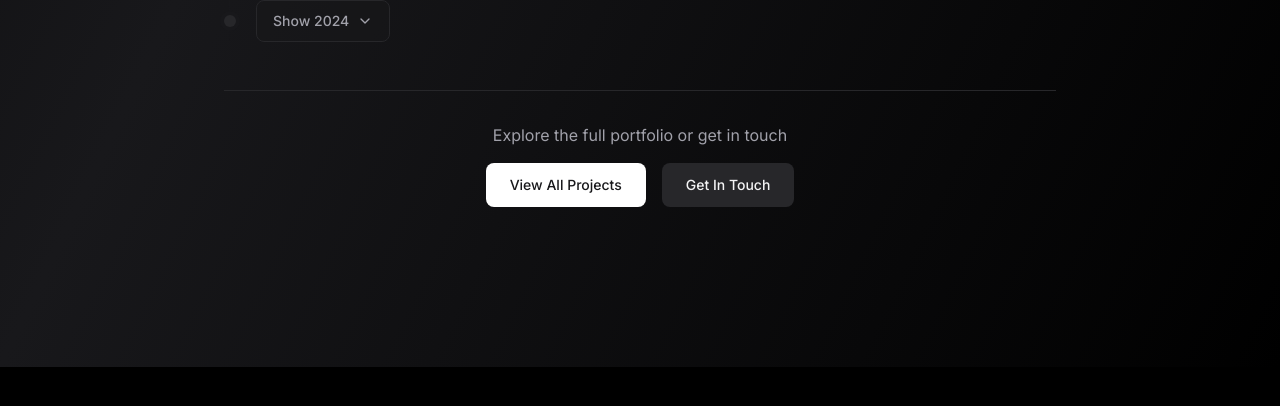
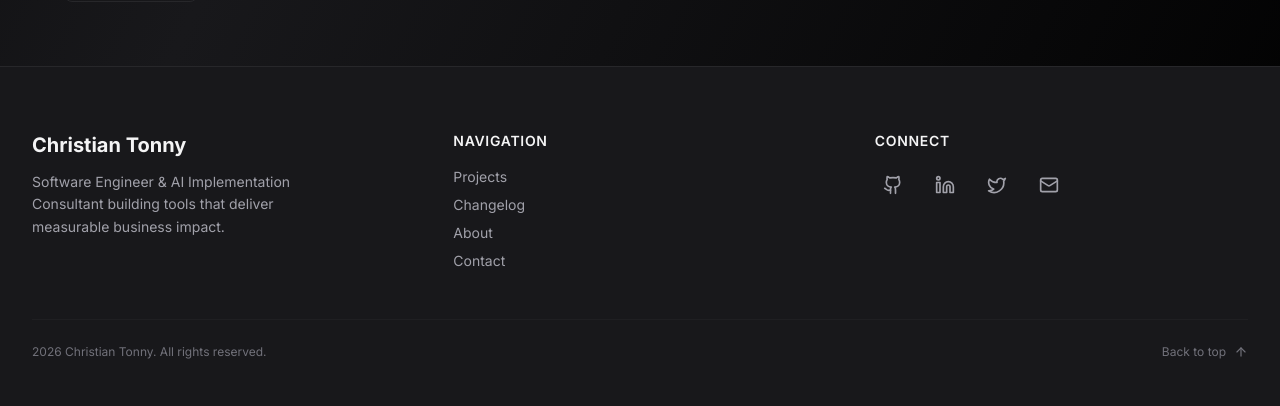
Before and after one commit to irachrist1/portfolio, a Next.js app: page /changelog in a window 1280 px wide. Shown: the part 2292-2698 px from the top of the page. Before the commit the page ends 2659 px from the top, so only its background shows below. Built offline with nearby package versions, Linux system fonts and the light colour scheme; no server answers; what tailwindcss-debug-screens would draw is missing.

Commit message:
Refactor: Standardize page widths to max-w-7xl and remove centering for left-aligned layout across all subpages

```diff
--- a/app/changelog/page.tsx
+++ b/app/changelog/page.tsx
@@ -1,4 +1,5 @@
 import { Navigation } from "../components/nav";
+import { Footer } from "../components/footer";
 import { CurrentWork } from "../components/changelog/CurrentWork";
 import { Timeline } from "../components/changelog/Timeline";
 import { currentWork, timelineEntries } from "../data/changelog";
@@ -11,12 +12,12 @@ export const metadata = {
 
 export default function ChangelogPage() {
   return (
-    <div className="relative pb-16 min-h-screen bg-gradient-to-tl from-zinc-900/0 via-zinc-900 to-zinc-900/0">
+    <div className="relative min-h-screen bg-gradient-to-tl from-zinc-900/0 via-zinc-900 to-zinc-900/0 flex flex-col">
       <Navigation />
 
-      <div className="px-6 pt-20 mx-auto space-y-12 max-w-4xl lg:px-8 md:pt-24 lg:pt-32 pb-24">
+      <div className="px-6 pt-20 mx-auto space-y-12 max-w-7xl lg:px-8 md:pt-24 lg:pt-32 pb-16 flex-grow">
         {/* Header */}
-        <header className="space-y-4">
+        <header className="space-y-4 max-w-4xl">
           <h1 className="text-3xl font-bold tracking-tight text-zinc-100 sm:text-4xl">
             Changelog
           </h1>
@@ -45,29 +46,9 @@ export default function ChangelogPage() {
           <Timeline entries={timelineEntries} />
         </section>
 
-        {/* Footer CTA */}
-        <div className="mt-16 pt-8 border-t border-zinc-800">
-          <div className="text-center space-y-4">
-            <p className="text-zinc-400">
-              Explore the full portfolio or get in touch
-            </p>
-            <div className="flex gap-4 justify-center flex-wrap">
-              <a
-                href="/projects"
-                className="px-6 py-3 text-sm font-medium text-zinc-900 bg-white rounded-lg hover:bg-zinc-200 transition-colors duration-200"
-              >
-                View All Projects
-              </a>
-              <a
-                href="/contact"
-                className="px-6 py-3 text-sm font-medium text-zinc-100 bg-zinc-800 rounded-lg hover:bg-zinc-700 transition-colors duration-200"
-              >
-                Get In Touch
-              </a>
-            </div>
-          </div>
-        </div>
       </div>
+
+      <Footer />
     </div>
   );
 }
--- /dev/null
+++ b/app/components/footer.tsx
@@ -0,0 +1,101 @@
+"use client";
+import Link from "next/link";
+import React from "react";
+import { Github, Linkedin, Mail, ArrowUp, Twitter } from "lucide-react";
+
+const quickLinks = [
+	{ href: "/projects", label: "Projects" },
+	{ href: "/changelog", label: "Changelog" },
+	{ href: "/about", label: "About" },
+	{ href: "/contact", label: "Contact" },
+];
+
+const socialLinks = [
+	{ href: "https://github.com/irachrist1", label: "GitHub", icon: Github },
+	{ href: "https://linkedin.com/in/irachrist1", label: "LinkedIn", icon: Linkedin },
+	{ href: "https://x.com/irachrist01", label: "X", icon: Twitter },
+	{ href: "mailto:ctonny111@gmail.com", label: "Email", icon: Mail },
+];
+
+export const Footer: React.FC = () => {
+	const scrollToTop = () => {
+		window.scrollTo({ top: 0, behavior: "smooth" });
+	};
+
+	return (
+		<footer className="border-t border-zinc-800 bg-zinc-900">
+			<div className="px-6 py-12 md:py-16 mx-auto max-w-7xl lg:px-8">
+				{/* Main Footer Content */}
+				<div className="grid grid-cols-1 gap-8 md:grid-cols-3 md:gap-12">
+					{/* Brand / Description */}
+					<div className="md:col-span-1">
+						<Link href="/" className="text-xl font-bold text-zinc-100 hover:text-white transition-colors">
+							Christian Tonny
+						</Link>
+						<p className="mt-3 text-sm text-zinc-400 leading-relaxed max-w-xs">
+							Software Engineer & AI Implementation Consultant building tools that deliver measurable business impact.
+						</p>
+					</div>
+
+					{/* Quick Links */}
+					<div className="md:col-span-1">
+						<h3 className="text-sm font-semibold text-zinc-100 uppercase tracking-wider mb-4">
+							Navigation
+						</h3>
+						<nav className="flex flex-col gap-2">
+							{quickLinks.map((link) => (
+								<Link
+									key={link.href}
+									href={link.href}
+									className="text-sm text-zinc-400 hover:text-zinc-100 transition-colors w-fit"
+								>
+									{link.label}
+								</Link>
+							))}
+						</nav>
+					</div>
+
+					{/* Social Links */}
+					<div className="md:col-span-1">
+						<h3 className="text-sm font-semibold text-zinc-100 uppercase tracking-wider mb-4">
+							Connect
+						</h3>
+						<div className="flex gap-4">
+							{socialLinks.map((link) => {
+								const Icon = link.icon;
+								return (
+									<a
+										key={link.href}
+										href={link.href}
+										target="_blank"
+										rel="noopener noreferrer"
+										className="p-2 text-zinc-400 hover:text-zinc-100 hover:bg-zinc-800/50 rounded-lg transition-colors"
+										aria-label={link.label}
+									>
+										<Icon className="w-5 h-5" />
+									</a>
+								);
+							})}
+						</div>
+					</div>
+				</div>
+
+				{/* Bottom Bar */}
+				<div className="mt-12 pt-6 border-t border-zinc-800/50 flex flex-col sm:flex-row items-center justify-between gap-4">
+					<p className="text-xs text-zinc-500">
+						{new Date().getFullYear()} Christian Tonny. All rights reserved.
+					</p>
+
+					{/* Back to Top */}
+					<button
+						onClick={scrollToTop}
+						className="flex items-center gap-2 text-xs text-zinc-500 hover:text-zinc-300 transition-colors group"
+					>
+						<span>Back to top</span>
+						<ArrowUp className="w-3.5 h-3.5 group-hover:-translate-y-0.5 transition-transform" />
+					</button>
+				</div>
+			</div>
+		</footer>
+	);
+};
--- /dev/null
+++ b/app/components/mobile-menu.tsx
@@ -0,0 +1,99 @@
+"use client";
+import { Menu, X } from "lucide-react";
+import Link from "next/link";
+import React, { useState } from "react";
+import { motion, AnimatePresence } from "framer-motion";
+
+const navLinks = [
+	{ href: "/projects", label: "Projects" },
+	{ href: "/changelog", label: "Changelog" },
+	{ href: "/about", label: "About" },
+	{ href: "/skills", label: "Skills" },
+	{ href: "/writing", label: "Writing" },
+	{ href: "/contact", label: "Contact" },
+];
+
+export const MobileMenu: React.FC = () => {
+	const [isOpen, setIsOpen] = useState(false);
+
+	return (
+		<div className="md:hidden fixed top-6 right-6 z-50">
+			<button
+				className="p-2 text-zinc-400 hover:text-zinc-100 transition-colors w-10 h-10 flex items-center justify-center bg-zinc-900/50 backdrop-blur-sm rounded-lg border border-zinc-800"
+				onClick={() => setIsOpen(!isOpen)}
+				aria-label="Toggle menu"
+			>
+				<AnimatePresence mode="wait" initial={false}>
+					{isOpen ? (
+						<motion.div
+							key="close"
+							initial={{ opacity: 0, rotate: -90 }}
+							animate={{ opacity: 1, rotate: 0 }}
+							exit={{ opacity: 0, rotate: 90 }}
+							transition={{ duration: 0.2 }}
+						>
+							<X className="w-6 h-6" />
+						</motion.div>
+					) : (
+						<motion.div
+							key="menu"
+							initial={{ opacity: 0, rotate: 90 }}
+							animate={{ opacity: 1, rotate: 0 }}
+							exit={{ opacity: 0, rotate: -90 }}
+							transition={{ duration: 0.2 }}
+						>
+							<Menu className="w-6 h-6" />
+						</motion.div>
+					)}
+				</AnimatePresence>
+			</button>
+
+			{/* Mobile Dropdown Menu */}
+			<AnimatePresence>
+				{isOpen && (
+					<>
+						{/* Backdrop to close menu */}
+						<motion.div
+							initial={{ opacity: 0 }}
+							animate={{ opacity: 1 }}
+							exit={{ opacity: 0 }}
+							className="fixed inset-0 z-40 bg-black/20"
+							onClick={() => setIsOpen(false)}
+						/>
+						<motion.div
+							initial={{ opacity: 0, scale: 0.95, y: -10 }}
+							animate={{ opacity: 1, scale: 1, y: 0 }}
+							exit={{ opacity: 0, scale: 0.95, y: -10 }}
+							transition={{ duration: 0.2, ease: [0.4, 0, 0.2, 1] }}
+							className="absolute right-0 top-full mt-2 w-48 z-50 rounded-xl border border-zinc-700/50 shadow-2xl overflow-hidden"
+							style={{
+								backgroundColor: 'rgba(24, 24, 27, 0.85)',
+								backdropFilter: 'blur(24px) saturate(180%)',
+								WebkitBackdropFilter: 'blur(24px) saturate(180%)'
+							}}
+						>
+							<nav className="flex flex-col py-2">
+								{navLinks.map((link, index) => (
+									<motion.div
+										key={link.href}
+										initial={{ opacity: 0, x: -10 }}
+										animate={{ opacity: 1, x: 0 }}
+										transition={{ delay: index * 0.03, duration: 0.2 }}
+									>
+										<Link
+											href={link.href}
+											onClick={() => setIsOpen(false)}
+											className="block px-4 py-2.5 text-sm font-medium text-zinc-300 hover:text-zinc-100 hover:bg-zinc-700/50 transition-colors"
+										>
+											{link.label}
+										</Link>
+									</motion.div>
+								))}
+							</nav>
+						</motion.div>
+					</>
+				)}
+			</AnimatePresence>
+		</div>
+	);
+};
--- a/app/components/nav.tsx
+++ b/app/components/nav.tsx
@@ -3,6 +3,15 @@ import { ArrowLeft, Menu, X } from "lucide-react";
 import Link from "next/link";
 import React, { useEffect, useRef, useState } from "react";
 import { motion, AnimatePresence } from "framer-motion";
+
+const navLinks = [
+	{ href: "/projects", label: "Projects" },
+	{ href: "/changelog", label: "Changelog" },
+	{ href: "/about", label: "About" },
+	{ href: "/skills", label: "Skills" },
+	{ href: "/writing", label: "Writing" },
+	{ href: "/contact", label: "Contact" },
+];
 
 export const Navigation: React.FC = () => {
 	const ref = useRef<HTMLElement>(null);
@@ -18,15 +27,6 @@ export const Navigation: React.FC = () => {
 		observer.observe(ref.current);
 		return () => observer.disconnect();
 	}, []);
-
-	const navLinks = [
-		{ href: "/projects", label: "Projects" },
-		{ href: "/changelog", label: "Changelog" },
-		{ href: "/about", label: "About" },
-		{ href: "/skills", label: "Skills" },
-		{ href: "/writing", label: "Writing" },
-		{ href: "/contact", label: "Contact" },
-	];
 
 	return (
 		<header ref={ref}>
@@ -99,7 +99,7 @@ export const Navigation: React.FC = () => {
 										initial={{ opacity: 0 }}
 										animate={{ opacity: 1 }}
 										exit={{ opacity: 0 }}
-										className="fixed inset-0 z-40"
+										className="fixed inset-0 z-40 bg-black/20"
 										onClick={() => setIsOpen(false)}
 									/>
 									<motion.div
@@ -107,8 +107,12 @@ export const Navigation: React.FC = () => {
 										animate={{ opacity: 1, scale: 1, y: 0 }}
 										exit={{ opacity: 0, scale: 0.95, y: -10 }}
 										transition={{ duration: 0.2, ease: [0.4, 0, 0.2, 1] }}
-										className="absolute right-0 top-full mt-2 w-48 z-50 rounded-xl border border-zinc-700/50 bg-zinc-900/90 shadow-2xl overflow-hidden"
-										style={{ backdropFilter: 'blur(80px) saturate(180%)' }}
+										className="absolute right-0 top-full mt-2 w-48 z-50 rounded-xl border border-zinc-700/50 shadow-2xl overflow-hidden"
+										style={{
+											backgroundColor: 'rgba(24, 24, 27, 0.85)',
+											backdropFilter: 'blur(24px) saturate(180%)',
+											WebkitBackdropFilter: 'blur(24px) saturate(180%)'
+										}}
 									>
 										<nav className="flex flex-col py-2">
 											{navLinks.map((link, index) => (
@@ -121,7 +125,7 @@ export const Navigation: React.FC = () => {
 													<Link
 														href={link.href}
 														onClick={() => setIsOpen(false)}
-														className="block px-4 py-2.5 text-sm font-medium text-zinc-400 hover:text-zinc-100 hover:bg-zinc-800/50 transition-colors"
+														className="block px-4 py-2.5 text-sm font-medium text-zinc-300 hover:text-zinc-100 hover:bg-zinc-700/50 transition-colors"
 													>
 														{link.label}
 													</Link>
--- a/app/projects/[slug]/page.tsx
+++ b/app/projects/[slug]/page.tsx
@@ -2,6 +2,7 @@ import { notFound } from "next/navigation";
 import { projects } from "@/app/data/projects";
 import { Header } from "./header";
 import { Markdown } from "@/app/components/markdown";
+import { Footer } from "@/app/components/footer";
 
 export const dynamic = "force-static";
 
@@ -24,11 +25,12 @@ export default async function PostPage({ params }: Props) {
   }
 
   return (
-    <div className="bg-zinc-900 min-h-screen">
+    <div className="bg-zinc-900 min-h-screen flex flex-col">
       <Header project={project} />
-      <article className="px-4 py-12 mx-auto max-w-4xl">
+      <article className="px-4 py-12 mx-auto max-w-4xl flex-grow">
         <Markdown content={project.body} />
       </article>
+      <Footer />
     </div>
   );
 }
```
Also changed, not shown: app/about/page.tsx (+7 -4 lines), app/contact/page.tsx (+6 -3 lines), app/page.tsx (+10 -2 lines), app/projects/page.tsx (+5 -2 lines), app/skills/page.tsx (+6 -3 lines), app/writing/page.tsx (+7 -4 lines).
